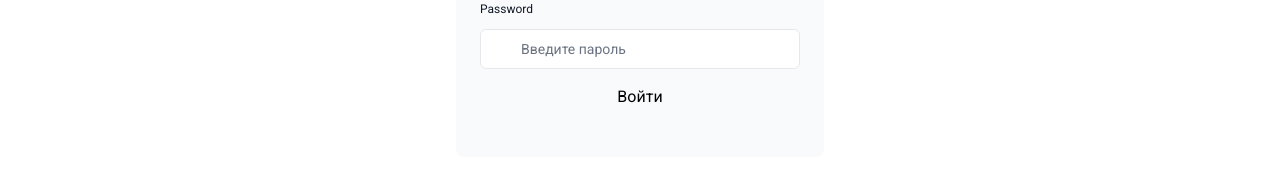
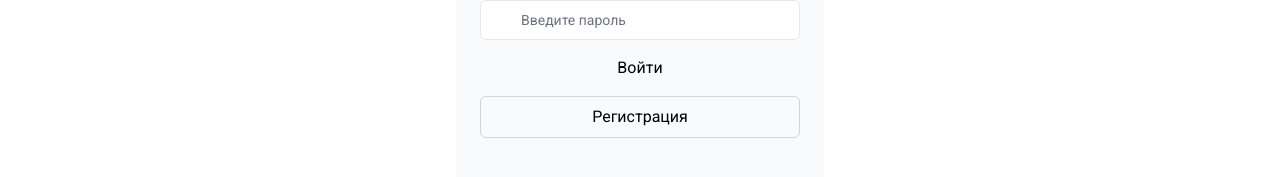
Before and after one commit to Sandroisu/beejuterka, a Next.js app: page /auth in a window 1280 px wide. Shown: the part 439-616 px from the top of the page. Built offline with nearby package versions, Linux system fonts and the light colour scheme; no server answers.

Commit message:
added register button

```diff
--- a/app/ui/login/login-form.tsx
+++ b/app/ui/login/login-form.tsx
@@ -4,6 +4,7 @@ import { rubik } from '@/app/ui/fonts';
 import { useActionState } from 'react';
 import { useSearchParams } from 'next/navigation';
 import { requestSignIn, SignInState } from '@/lib/actions/request-sign-in';
+import Link from "next/link"
 
 export default function LoginForm() {
     const searchParams = useSearchParams();
@@ -63,6 +64,12 @@ export default function LoginForm() {
                 <button className="mt-4 w-full" aria-disabled={isPending}>
                     Войти
                 </button>
+                <Link
+                    href="/register"
+                    className="mt-4 block w-full text-center py-2 border border-gray-300 rounded-md hover:bg-gray-100"
+                >
+                    Регистрация
+                </Link>
 
                 {state?.error && (<p className="text-red-600">{state.error}</p>)}
                 <div
--- a/package.json
+++ b/package.json
@@ -11,6 +11,7 @@
   "dependencies": {
     "@auth/prisma-adapter": "^2.9.0",
     "@prisma/client": "^6.7.0",
+    "bcrypt": "^6.0.0",
     "next": "^15.1.3",
     "next-auth": "^5.0.0-beta.25",
     "next-navigation": "^1.0.6",
```
Also changed, not shown: 1 other file (tests, documents, lock files or other folders).
